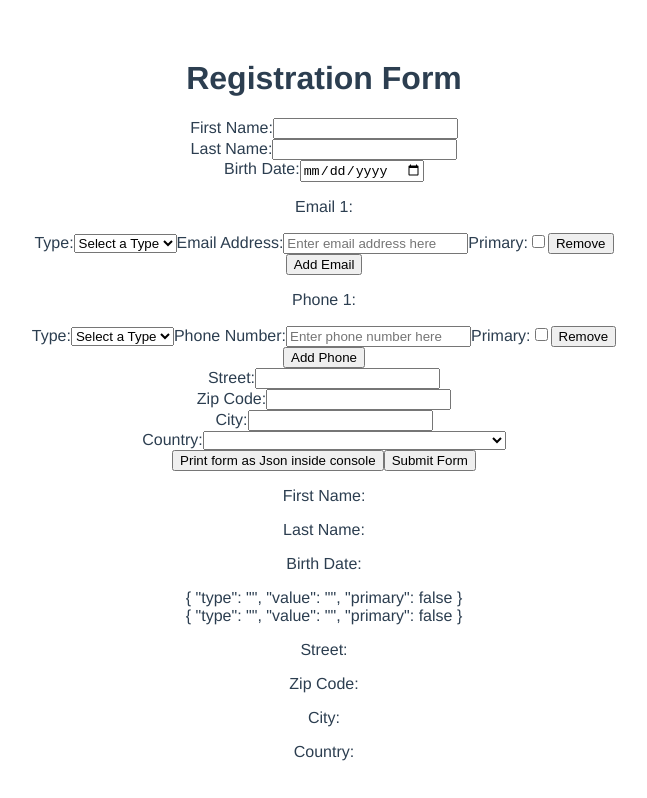
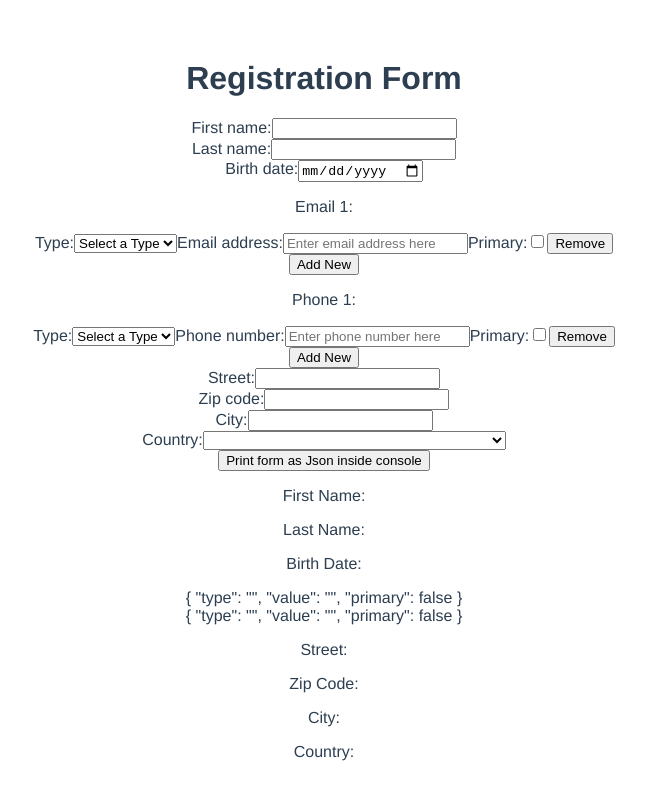
Before and after one commit to rafaelhmelo/assignment-m3, a Vue app in the folder assignment-m3/: page / in a window 1280 px wide. Shown: the whole page, without its empty margins (316-963 px from the left). Built offline with nearby package versions, Linux system fonts and the light colour scheme.

Commit message:
feat: Add support for translations, but no language switcher yet.

```diff
--- a/assignment-m3/src/components/BusinessForm.vue
+++ b/assignment-m3/src/components/BusinessForm.vue
@@ -1,16 +1,19 @@
 <template>
-  <form @submit.prevent="submitForm">
-    <h1>Registration Form</h1>
+  <form>
+    <h1>{{ getTranslation('formTitle') }}</h1>
+
     <div>
-      <label>First Name:</label>
+      <label>{{ getTranslation('fieldLabels.firstName') }}:</label>
       <input type="text" required maxlength="50" v-model="firstName" />
     </div>
+
     <div>
-      <label>Last Name:</label>
+      <label>{{ getTranslation('fieldLabels.lastName') }}:</label>
       <input type="text" required maxlength="50" v-model="lastName" />
     </div>
+
     <div>
-      <label>Birth Date:</label>
+      <label>{{ getTranslation('fieldLabels.birthDate') }}:</label>
       <input
         type="date"
         required
@@ -19,19 +22,20 @@
         placeholder="YYYY-mm-dd"
       />
     </div>
+
     <div>
       <div v-for="(email, index) in emails" :key="index">
         <div>
-          <p>Email {{ index + 1 }}:</p>
+          <p>{{ getTranslation('fieldLabels.emails.titleIndividual') }} {{ index + 1 }}:</p>
         </div>
-        <label :for="'emailType-' + index">Type:</label>
+        <label :for="'emailType-' + index">{{ getTranslation('fieldLabels.emails.type') }}:</label>
         <select :id="'emailType-' + index" v-model="email.type" required>
-          <option disabled value="">Select a Type</option>
-          <option value="business">Business</option>
-          <option value="private">Private</option>
-          <option value="other">Other</option>
+          <option disabled value="">{{ getTranslation('selectOptions.emails.placeholder') }}</option>
+          <option value="business">{{ getTranslation('selectOptions.emails.business') }}</option>
+          <option value="private">{{ getTranslation('selectOptions.emails.private') }}</option>
+          <option value="other">{{ getTranslation('selectOptions.emails.other') }}</option>
         </select>
-        <label :for="'emailValue-' + index">Email Address:</label>
+        <label :for="'emailValue-' + index">{{ getTranslation('fieldLabels.emails.value') }}:</label>
         <input
           type="email"
           :id="'emailValue-' + index"
@@ -39,32 +43,33 @@
           placeholder="Enter email address here"
           required
         />
-        <label :for="'emailPrimary-' + index">Primary:</label>
+        <label :for="'emailPrimary-' + index">{{ getTranslation('fieldLabels.emails.primary') }}:</label>
         <input
           type="checkbox"
           :id="'emailPrimary-' + index"
           v-model="email.primary"
           required
         />
-        <button type="button" @click="removeEmail(index)">Remove</button>
+        <button type="button" @click="removeEmail(index)">{{ getTranslation('fieldLabels.emails.btnRemove') }}</button>
       </div>
-      <button type="button" @click="addEmail">Add Email</button>
+      <button type="button" @click="addEmail">{{ getTranslation('fieldLabels.emails.btnAddNew') }}</button>
     </div>
+
     <div>
       <div v-for="(phone, index) in phones" :key="index">
         <div>
-          <p>Phone {{ index + 1 }}:</p>
+          <p>{{ getTranslation('fieldLabels.phones.titleIndividual') }} {{ index + 1 }}:</p>
         </div>
-        <label :for="'phoneType-' + index">Type:</label>
+        <label :for="'phoneType-' + index">{{ getTranslation('fieldLabels.phones.type') }}:</label>
         <select :id="'phoneType-' + index" v-model="phone.type" required>
-          <option disabled value="">Select a Type</option>
-          <option value="primary">Primary</option>
-          <option value="mobile">Mobile</option>
-          <option value="business">Business</option>
-          <option value="private">Private</option>
-          <option value="other">Other</option>
+          <option disabled value="">{{ getTranslation('selectOptions.phones.placeholder') }}</option>
+          <option value="primary">{{ getTranslation('selectOptions.phones.primary') }}</option>
+          <option value="mobile">{{ getTranslation('selectOptions.phones.mobile') }}</option>
+          <option value="business">{{ getTranslation('selectOptions.phones.business') }}</option>
+          <option value="private">{{ getTranslation('selectOptions.phones.private') }}</option>
+          <option value="other">{{ getTranslation('selectOptions.phones.other') }}</option>
         </select>
-        <label :for="'phoneValue-' + index">Phone Number:</label>
+        <label :for="'phoneValue-' + index">{{ getTranslation('fieldLabels.phones.value') }}:</label>
         <input
           type="tel"
           :id="'phoneValue-' + index"
@@ -72,32 +77,37 @@
           placeholder="Enter phone number here"
           pattern="^00[1-9][0-9]{0,2}[1-9][0-9]{6,14}$"
           required
+          @input="validatePhone(index)"
         />
-        <label :for="'phonePrimary-' + index">Primary:</label>
+        <label :for="'phonePrimary-' + index">{{ getTranslation('fieldLabels.phones.primary') }}:</label>
         <input
           type="checkbox"
           :id="'phonePrimary-' + index"
           v-model="phone.primary"
           required
         />
-        <button type="button" @click="removePhone(index)">Remove</button>
+        <button type="button" @click="removePhone(index)">{{ getTranslation('fieldLabels.phones.btnRemove') }}</button>
       </div>
-      <button type="button" @click="addPhone">Add Phone</button>
+      <button type="button" @click="addPhone">{{ getTranslation('fieldLabels.phones.btnAddNew') }}</button>
     </div>
+
     <div>
-      <label>Street:</label>
+      <label>{{ getTranslation('fieldLabels.street') }}:</label>
       <input type="text" required maxlength="200" v-model="street" />
     </div>
+
     <div>
-      <label>Zip Code:</label>
+      <label>{{ getTranslation('fieldLabels.zipCode') }}:</label>
       <input type="text" required maxlength="20" v-model="zipCode" />
     </div>
+
     <div>
-      <label>City:</label>
+      <label>{{ getTranslation('fieldLabels.city') }}:</label>
       <input type="text" required maxlength="100" v-model="city" />
     </div>
+
     <div>
-      <label>Country:</label>
+      <label>{{ getTranslation('fieldLabels.country') }}:</label>
       <select required v-model="country">
         <option value="AF">Afghanistan</option>
         <option value="AX">Åland Islands</option>
@@ -354,7 +364,6 @@
     <button type="button" @click="printJsonInConsole">
       Print form as Json inside console
     </button>
-    <button type="submit">Submit Form</button>
   </form>
 
   <p>First Name: {{ firstName }}</p>
@@ -401,6 +410,67 @@ export default {
       zipCode: "",
       city: "",
       country: "",
+      errors: {
+        phone: {
+            isVisible: false,
+            empty: false,
+            invalid: false
+        }
+      },
+      currentLanguage: "en",
+      languages: {
+        en: "English",
+        de: "German"
+      },
+      translations: {
+        en: {
+            formTitle: "Registration Form",
+            fieldLabels: {
+                firstName: "First name",
+                lastName: "Last name",
+                birthDate: "Birth date",
+                emails: {
+                    title: "Email addresses",
+                    titleIndividual: "Email",
+                    type: "Type",
+                    value: "Email address",
+                    primary: "Primary",
+                    btnAddNew: "Add New",
+                    btnRemove: "Remove"
+                },
+                phones: {
+                    title: "Phone numbers",
+                    titleIndividual: "Phone",
+                    type: "Type",
+                    value: "Phone number",
+                    primary: "Primary",
+                    btnAddNew: "Add New",
+                    btnRemove: "Remove"
+                },
+                street: "Street",
+                zipCode: "Zip code",
+                city: "City",
+                country: "Country",
+                btnPrintFormInConsole: "Print form as Json inside the browser's console"
+            },
+            selectOptions: {
+                emails: {
+                    placeholder: "Select a Type",
+                    business: "Business",
+                    private: "Private",
+                    other: "Other"
+                },
+                phones: {
+                    placeholder: "Select a Type",
+                    primary: "Primary",
+                    mobile: "Mobile",
+                    business: "Business",
+                    private: "Private",
+                    other: "Other"
+                }
+            }
+        }
+      }
     };
   },
   methods: {
@@ -424,8 +494,41 @@ export default {
     removePhone(index) {
       this.phones.splice(index, 1);
     },
+    validatePhoneNumber(index) {
+        const regex = /^00[1-9][0-9]{0,2}[1-9][0-9]{6,14}$/;
+        let phone = this.phones[index];
+
+        if(phone.value) {
+            this.errors.phone.empty = true;
+        }
+        else if(!regex.test(phone)) {
+            this.errors.phone.invalid = true;
+        }
+        else {
+            this.errors.phone.empty = false;
+            this.errors.phone.invalid = false;
+        }
+
+        this.errors.phone.isVisible = this.errors.phone.empty || this.errors.phone.invalid
+    },
+    // Given a translation key, return the translated string associated with it for the current language. Otherwise, return the key itself.
+    getTranslation(key) {
+        const keys = key.split('.');
+        let translationObject = this.translations[this.currentLanguage];
+
+        // Iterate inside the translations array to find a specific key
+        for(const keyFragment of keys) {
+            if(keyFragment in translationObject) {
+                translationObject = translationObject[keyFragment];
+            }
+            else { // If a translation wasn't found, return the key itself. It's better than returning an empty string.
+                return key;
+            }
+        }
+        return translationObject;
+    },
     printJsonInConsole() {
-      let jsonData = JSON.stringify(this.$data, null, 2);
+      let jsonData = JSON.stringify(this.$data.formData, null, 2);
       console.log(jsonData);
     },
     submitForm() {
```
